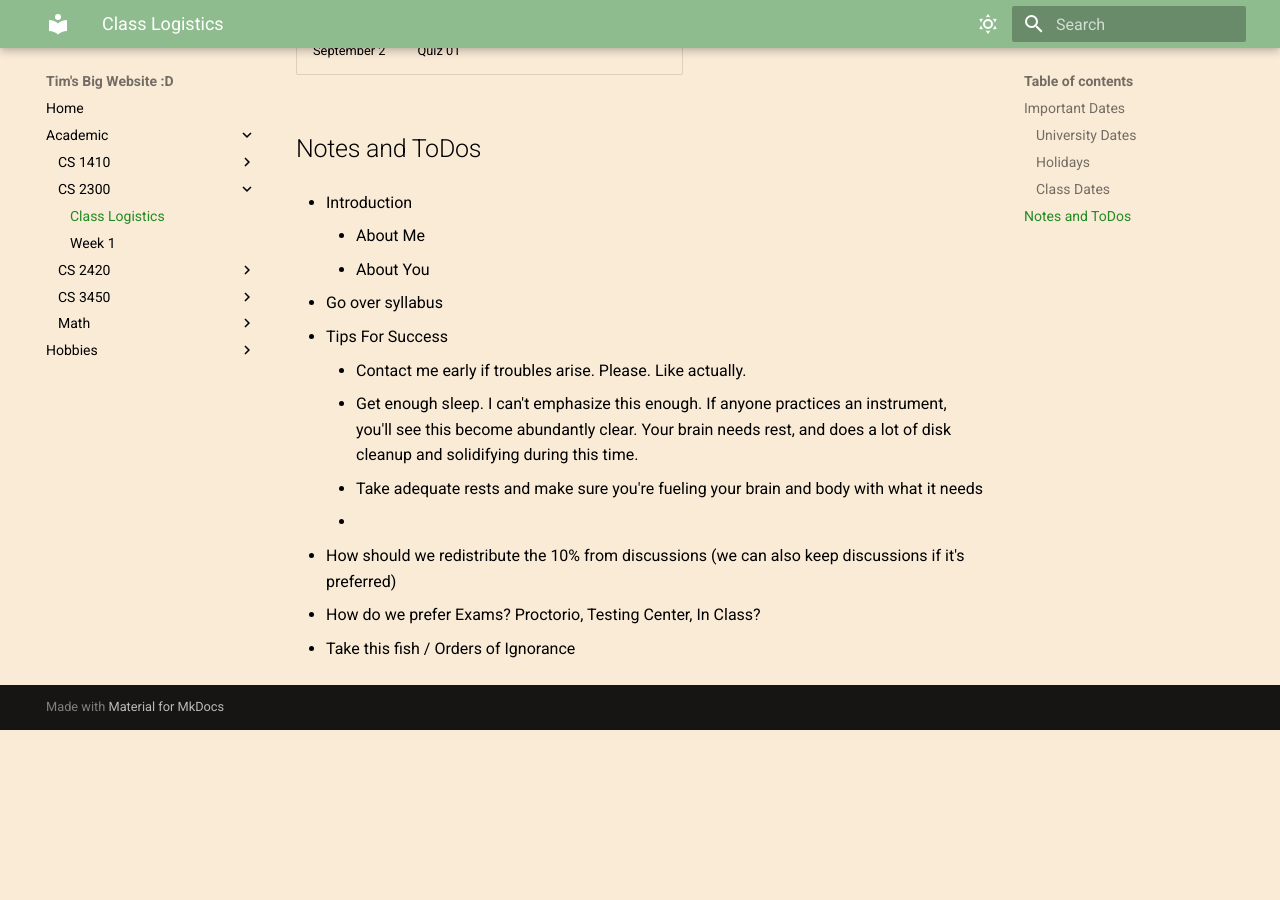
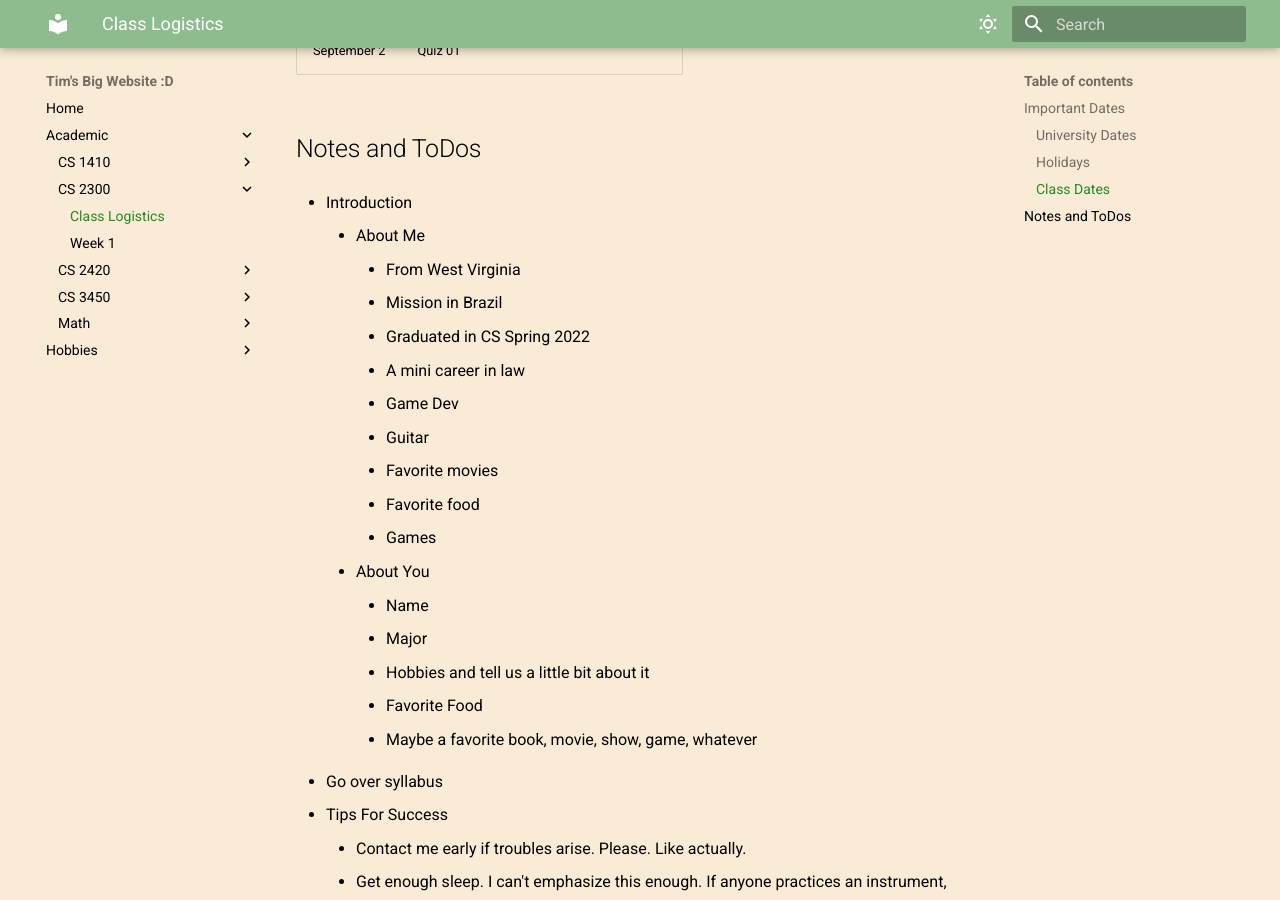
Before and after one commit to fishslips/TimSeverance, an MkDocs documentation site: the page built from docs/Academic/CS-2300/Class Logistics.md, in a window 1280 px wide and 900 px high, scrolled down 892 px. Built offline with MkDocs 1.6.1 and Material for MkDocs 9.7.7, drawn with Linux system fonts in a browser that asks for light colours; before the commit the page ends 1622 px from its top, so only the background shows below that.

Commit message:
More updates

```diff
--- a/docs/Academic/CS-2300/Class Logistics.md
+++ b/docs/Academic/CS-2300/Class Logistics.md
@@ -24,7 +24,21 @@
 
 - Introduction
 	- About Me
+		- From West Virginia
+		- Mission in Brazil
+		- Graduated in CS Spring 2022
+		- A mini career in law
+		- Game Dev
+		- Guitar
+		- Favorite movies
+		- Favorite food
+		- Games
 	- About You
+		- Name
+		- Major
+		- Hobbies and tell us a little bit about it
+		- Favorite Food
+		- Maybe a favorite book, movie, show, game, whatever
 
 - Go over syllabus
 - Tips For Success
```
Also changed, not shown: docs/index.md (+2 -1 lines).
